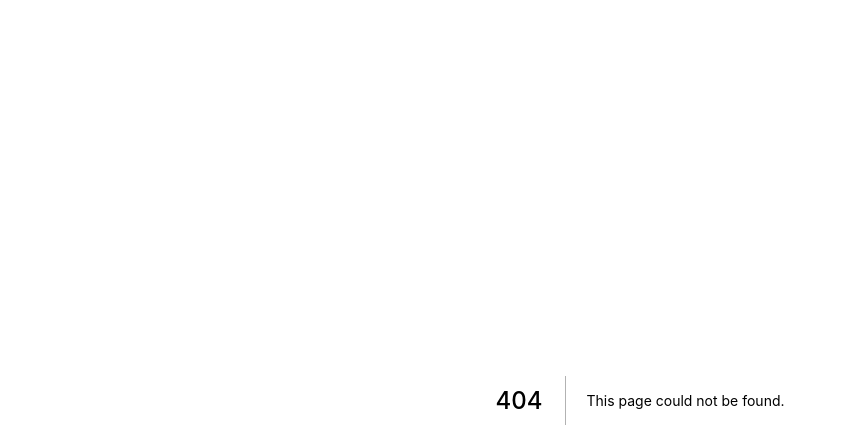
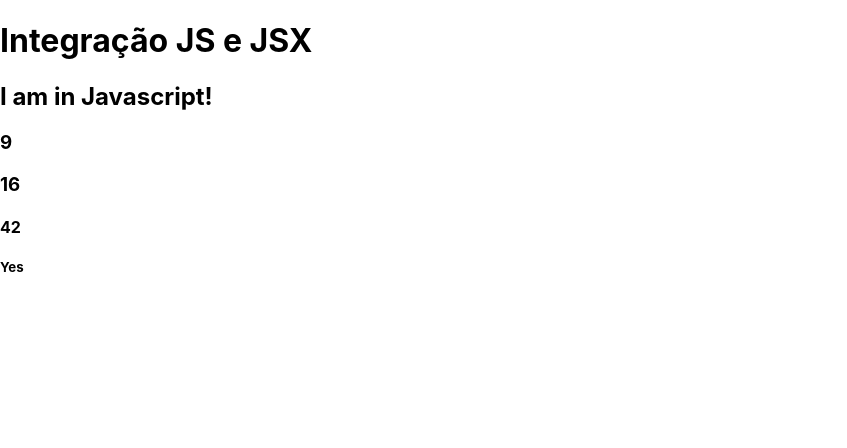
Before and after one commit to n-resende/react-course, a Next.js app: page /basics/jsx4 in a window 1280 px wide. Before the commit this address had no page. Shown: the top 448 px of the page, without its empty margins (0-847 px from the left). Built offline with nearby package versions, Linux system fonts and the light colour scheme.

Commit message:
feat: new exercises added

```diff
--- /dev/null
+++ b/pages/basics/jsx4.jsx
@@ -0,0 +1,23 @@
+export default function jsx4(){
+    const subtitle = "I am in Javascript!"
+    const h3Text = <h3>{ 2 ** 4}</h3>
+
+    return(
+        <div>
+            <h1>Integração JS e JSX</h1>
+            <h2>{subtitle}</h2>
+            <h3>{3 * 3}</h3>
+            {h3Text}
+            <h4>{Math.max(13,42)}</h4>
+            <h5>{between(24,13,42)}</h5>
+        </div>
+    )
+}
+
+function between(valor, min, max) {
+    if ( valor >= min && valor <= max) {
+        return "Yes"
+    } else {
+        return "No"
+    }
+}
```
Also changed, not shown: pages/basics/fragment1.jsx (added, +9 -0 lines), pages/basics/fragment2.jsx (added, +8 -0 lines), pages/basics/jsx3.jsx (added, +7 -0 lines), pages/basics/list1.jsx (added, +11 -0 lines).
